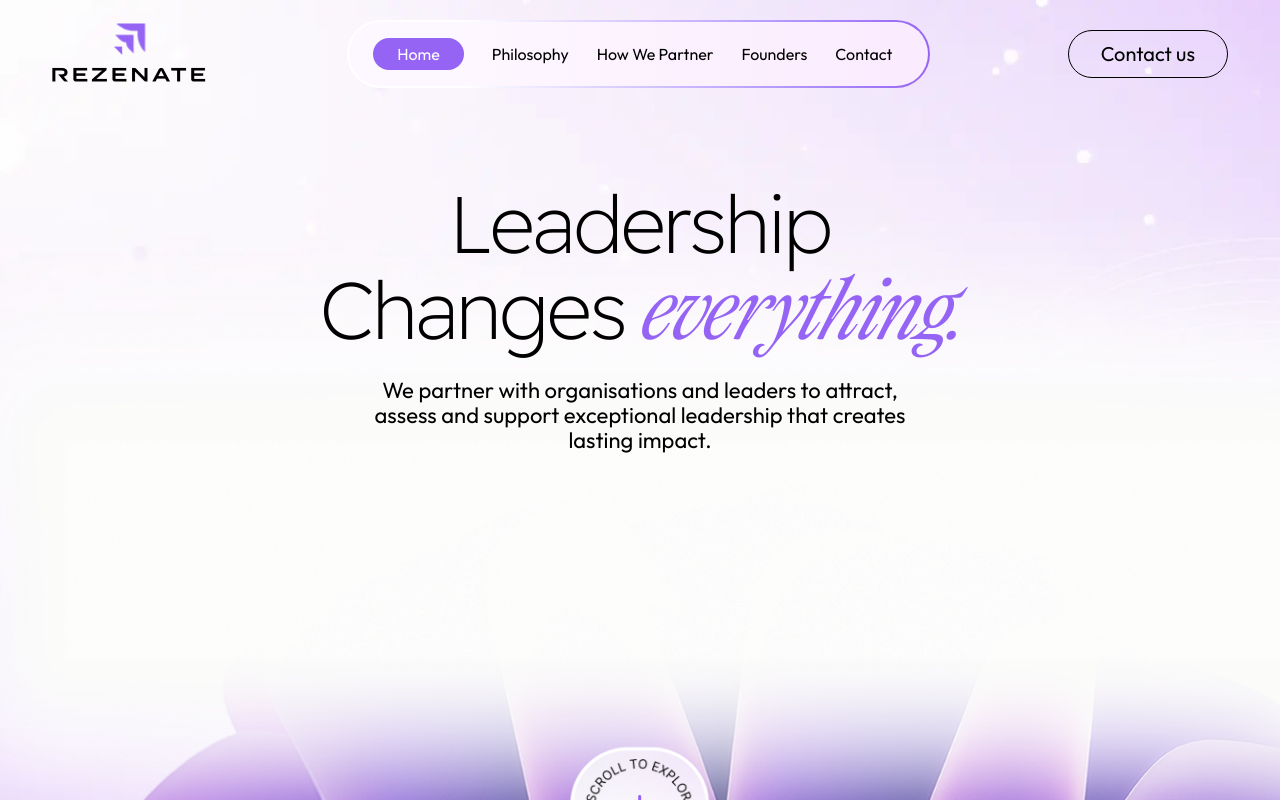
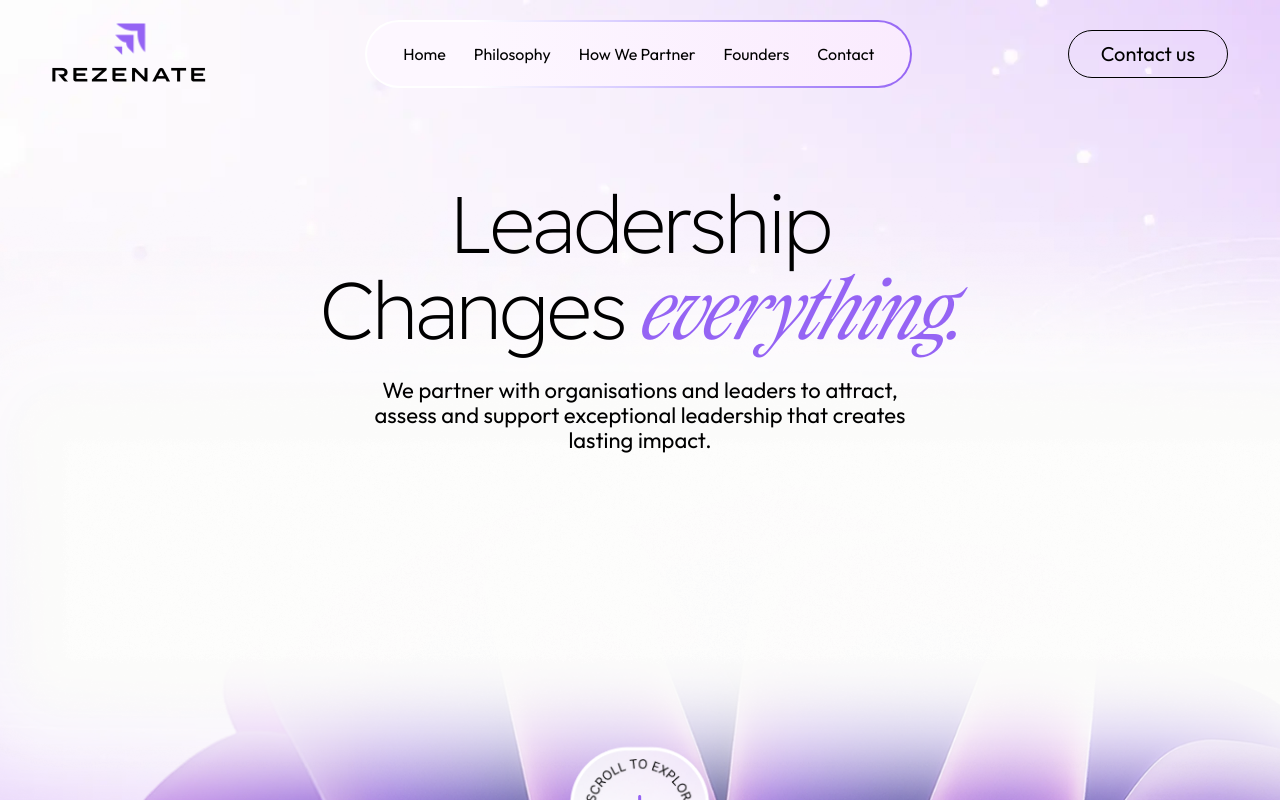
Before and after one commit to Farhan1820-creator/rezenate2.0, a Next.js app: page / in a window 1280 px wide. Shown: the top 800 px of the page. Built offline with nearby package versions, Linux system fonts and the light colour scheme; a web font is replaced by a local one.

Commit message:
latest updates

```diff
--- a/components/Navbar.tsx
+++ b/components/Navbar.tsx
@@ -7,11 +7,11 @@ import { Menu, X } from "lucide-react";
 import Logo from "./Logo";
 
 const navLinks = [
-  { label: "Home", href: "#home" },
-  { label: "Philosophy", href: "#philosophy" },
-  { label: "How We Partner", href: "#how-we-partner" },
-  { label: "Founders", href: "#founders" },
-  { label: "Contact", href: "#contact" },
+  { label: "Home", href: "/#home" },
+  { label: "Philosophy", href: "/#philosophy" },
+  { label: "How We Partner", href: "/#how-we-partner" },
+  { label: "Founders", href: "/#founders" },
+  { label: "Contact", href: "/#contact" },
 ];
 
 export default function Navbar() {
```
